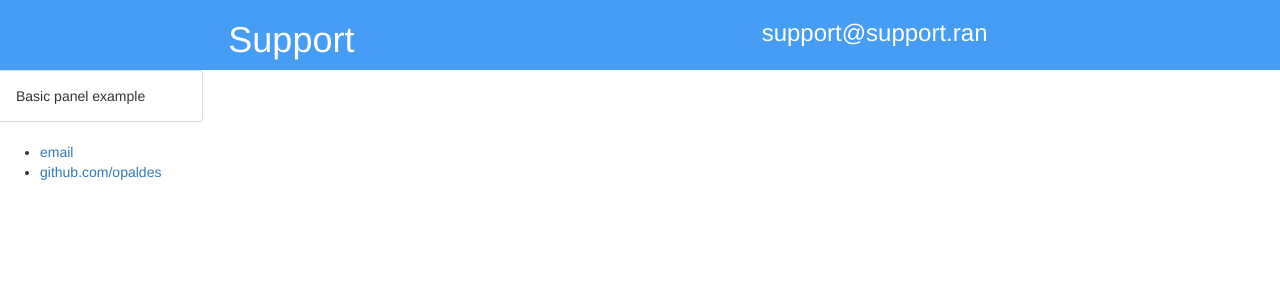
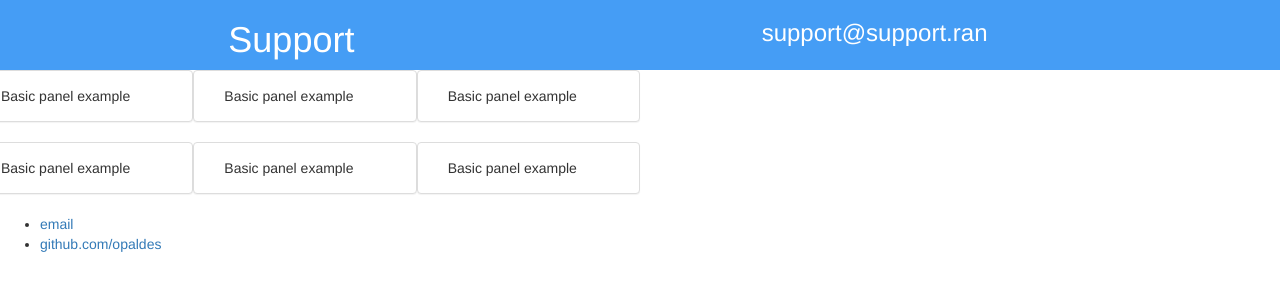
Before and after one commit to jeremy-seipelt/opaldes.github.io, a Jekyll site: the page built from index.html, in a window 1280 px wide. Shown: the top 300 px of the page. Built offline with Jekyll 4.4.1, drawn with Linux system fonts in a browser that asks for light colours.

Commit message:
Update index.html

```diff
--- a/index.html
+++ b/index.html
@@ -3,8 +3,37 @@ layout: default
 title: Opaldes
 ---
 
-	<div class="panel panel-default col-md-2">
-		 <div class="panel-body">
-			   Basic panel example
-		 </div>
-	</div>
+ <div class="row">
+ 	<div class="panel panel-default col-md-2">
+ 		 <div class="panel-body">
+ 			   Basic panel example
+ 		 </div>
+ 	</div>
+ 	<div class="panel panel-default col-md-2">
+ 		 <div class="panel-body">
+ 			   Basic panel example
+ 		 </div>
+ 	</div>
+ 	<div class="panel panel-default col-md-2">
+ 		 <div class="panel-body">
+ 			   Basic panel example
+ 		 </div>
+ 	</div>
+ </div>
+ <div class="row">
+ 	<div class="panel panel-default col-md-2">
+ 		 <div class="panel-body">
+ 			   Basic panel example
+ 		 </div>
+ 	</div>
+ 	<div class="panel panel-default col-md-2">
+ 		 <div class="panel-body">
+ 			   Basic panel example
+ 		 </div>
+ 	</div>
+ 	<div class="panel panel-default col-md-2">
+ 		 <div class="panel-body">
+ 			   Basic panel example
+ 		 </div>
+ 	</div>
+ </div>
```
